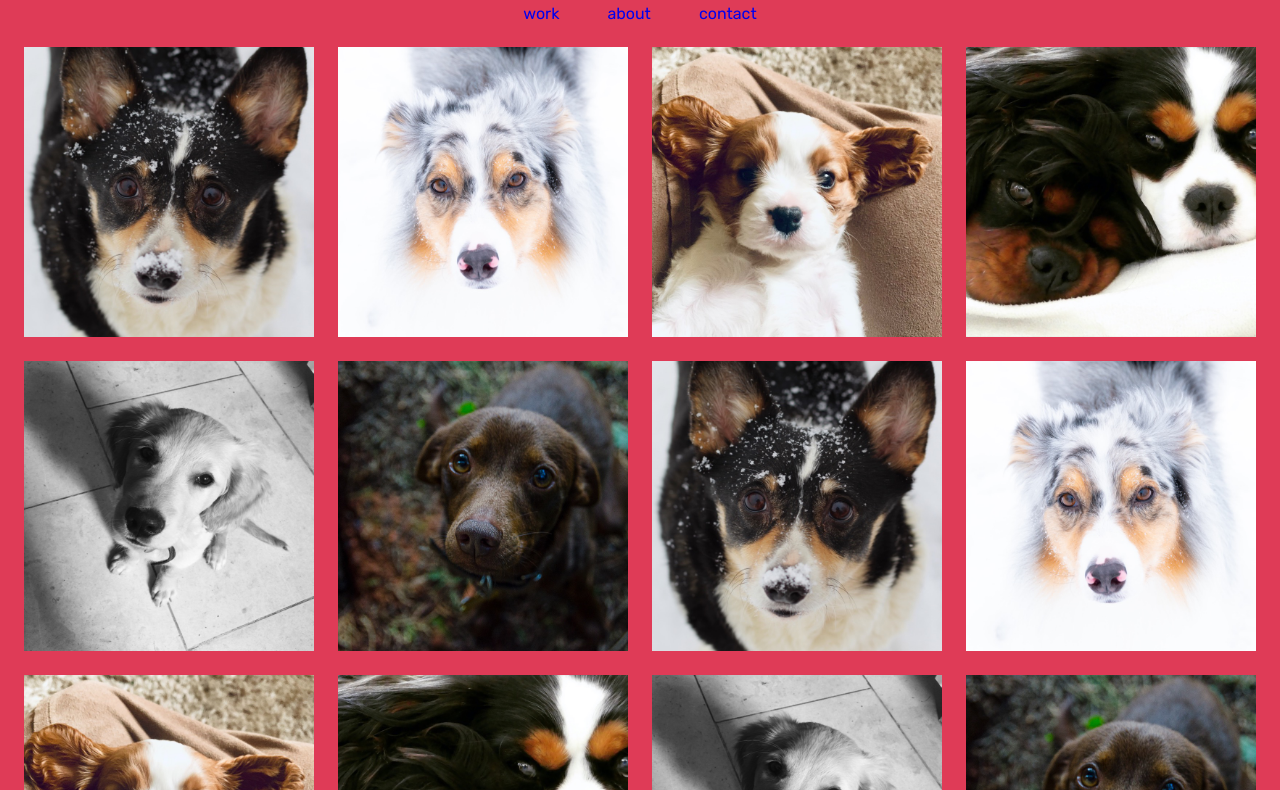
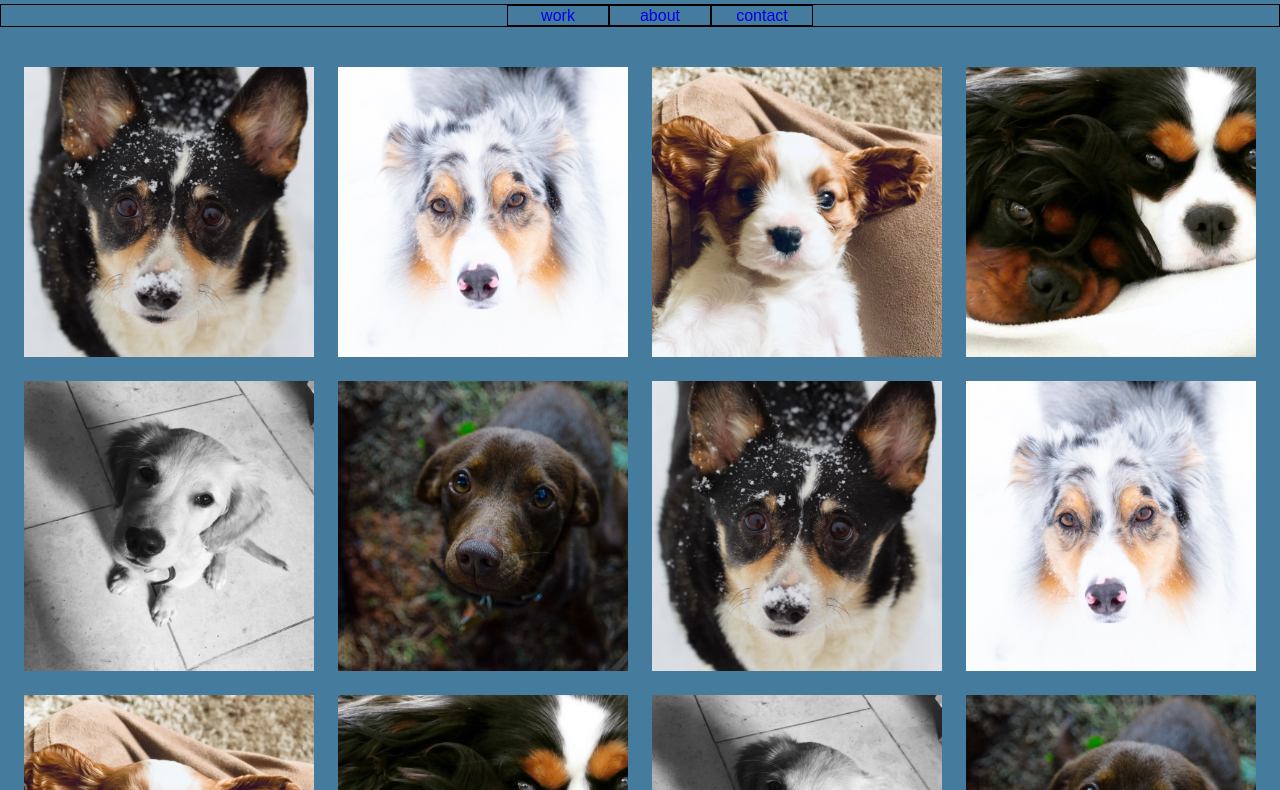
Before and after one commit to robalees/website, a plain HTML site: page index.html in a window 1280 px wide. Shown: the part 112-902 px from the top of the page. Drawn offline with Linux system fonts and the light colour scheme.

Commit message:
Unsure if I am improving things or confusing myself. Experimenting with the size/spacing with the navigation. Goal is to have a set width for container that the nav mirrors.

```diff
--- a/index.html
+++ b/index.html
@@ -31,9 +31,11 @@
 			<h1>Rob A Lees<br>Design</h1>
 		</section>
 		<nav>
-			<li><a href="https://www.google.com">work</a></li>
-			<li><a href="https://www.google.com">about</a></li>
-			<li><a href="https://www.google.com">contact</a></li>
+			<ul class="navigation">
+				<li><a href="https://www.google.com">work</a></li>
+				<li><a href="https://www.google.com">about</a></li>
+				<li><a href="https://www.google.com">contact</a></li>
+			</ul>
 		</nav>
 	</header>
 	<section class="grid">
--- a/style.css
+++ b/style.css
@@ -1,8 +1,10 @@
 body {
-	background-color: #DF3B57;
+	background-color: #457b9d;
 	font-family: 'Rubik', sans-serif;
-	margin: 0 auto;
+	margin: 0;
 }
+
+/* Header and logo */
 
 .container {
   display: flex;
@@ -46,30 +48,38 @@ svg {
 }
 
 h1 {
-  padding: 0 0 0 0.25em;
+  padding: 0 0 0 0.5em;
   margin: 0;
   font-family: "Chivo", sans-serif;
   font-size: 2em;
   line-height: 1em;
 }
 
-nav {
+/* Navigation */
+
+.navigation {
 	display: flex;
 	flex-direction: row;
 	align-items: center;
 	justify-content: center;
+  list-style-type: none;
+  border:1px solid #000;
 }
 
-nav li {
-  list-style-type: none;
-/*   width: 50px;
-  outline: solid green; */
+.navigation > li {
+  border:1px solid #000;
+  width: 100px;
+  text-align: center;
 }
 
-nav a {
-	padding: 0 1.5em 0 1.5em;
+.navigation > li > a {
   text-decoration: none;
+  font-family: "Chivo", sans-serif;
+  font-size: 1em;
 }
+
+
+/* Grid for gallery */
 
 .grid {
   display: grid;
```
